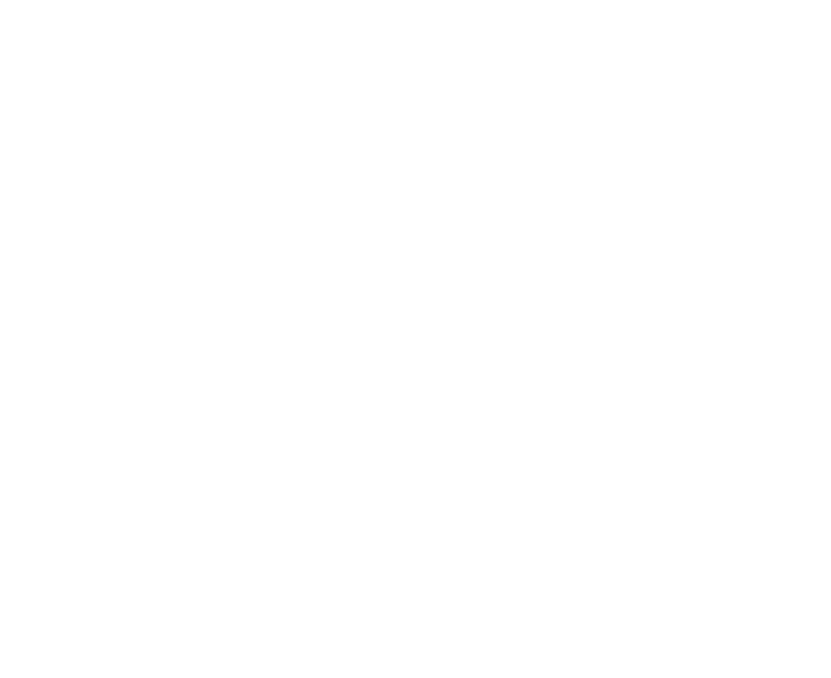
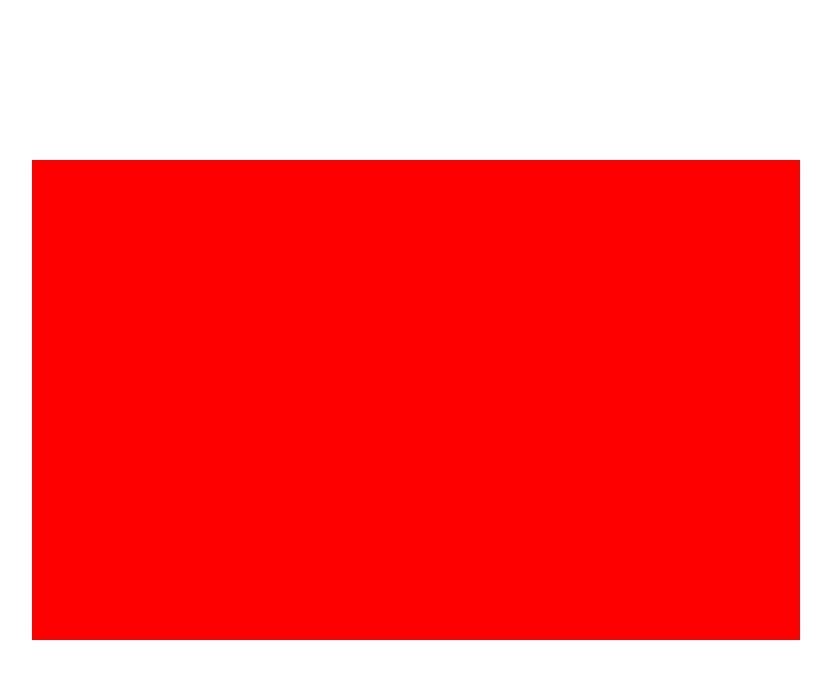
Before and after one commit to gobinda-das-dev/imgPopOnMouseMove, a plain HTML site: page index.html in a window 1280 px wide. Shown: the whole page, without its empty margins (224-1055 px from the left). Drawn offline with Linux system fonts and the light colour scheme.

Commit message:
get x & y when mouse is moved

```diff
--- a/index.html
+++ b/index.html
@@ -10,6 +10,10 @@
 
 <body>
 
+    <div id="center">
+
+    </div>
+
     <script src="script.js"></script>
 </body>
 
--- a/script.js
+++ b/script.js
@@ -0,0 +1,4 @@
+document.querySelector("#center")
+    .onmousemove = (dets) => {
+        console.log(dets.clientX, dets.clientY)
+    }
--- a/style.css
+++ b/style.css
@@ -10,3 +10,13 @@ body {
     height: 100%;
     width: 100%;
 }
+
+#center {
+    position: absolute;
+    top: 50%;
+    left: 50%;
+    transform: translate(-50%, -50%);
+    height: 60%;
+    width: 60%;
+    background-color: red;
+}
```
